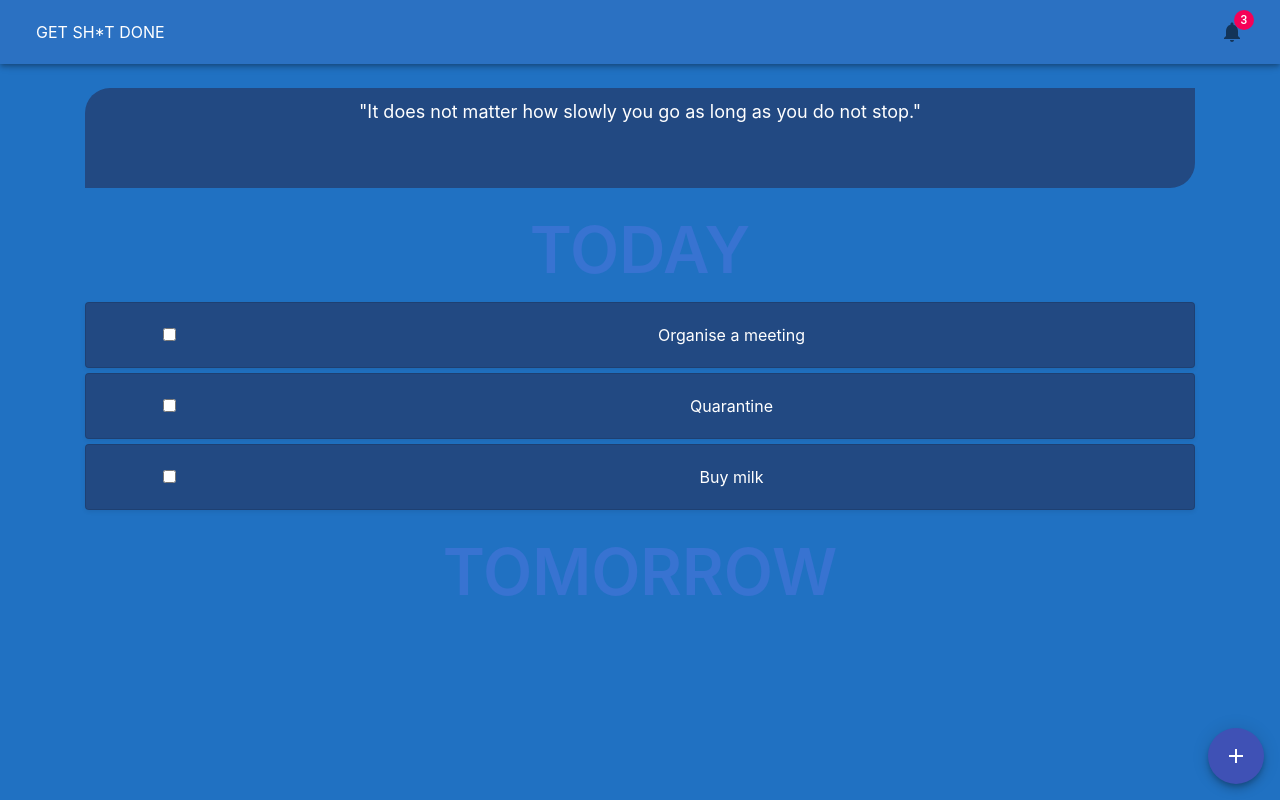
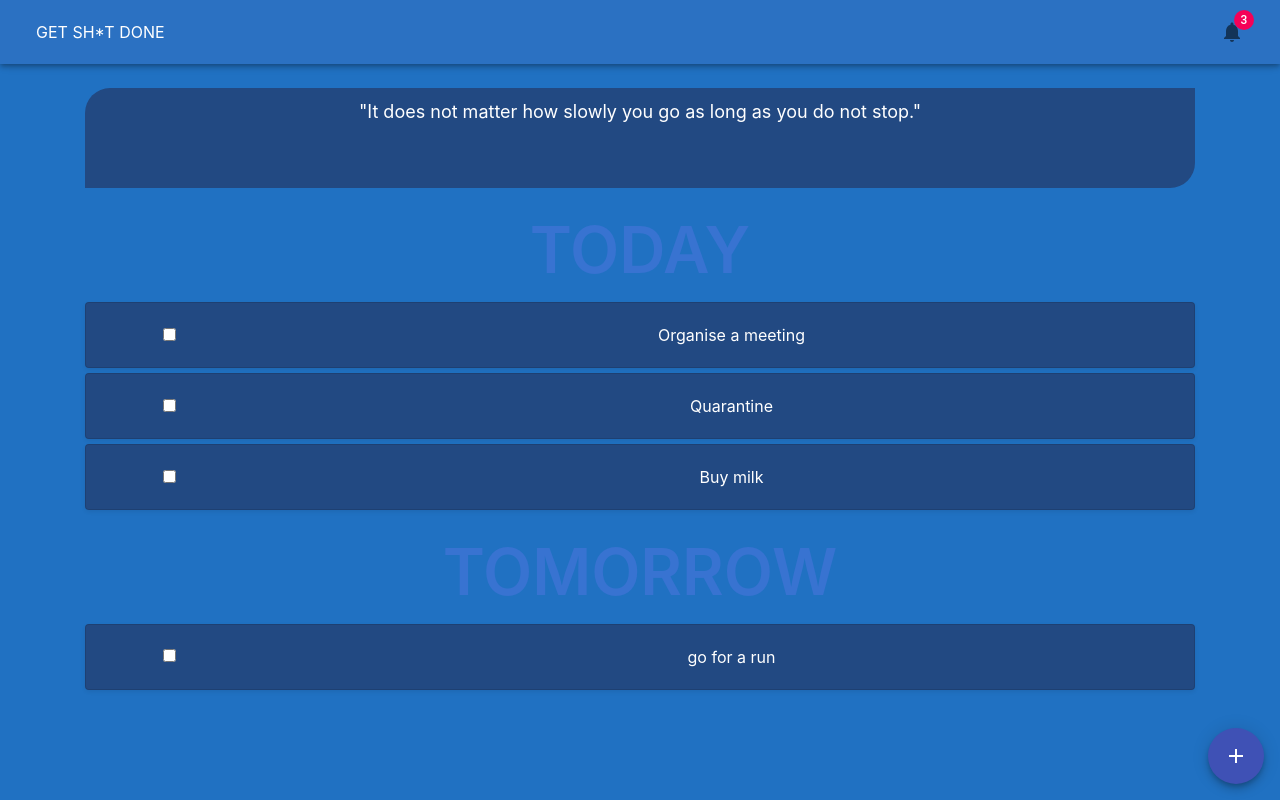
Before and after one commit to BradNichol/todo-app-react, a React (Create React App) app: page / in a window 1280 px wide. Built offline with nearby package versions, Linux system fonts and the light colour scheme.

Commit message:
extra task added for date testing

```diff
--- a/src/App.js
+++ b/src/App.js
@@ -27,6 +27,13 @@ function App() {
       task: "Buy milk",
       type: "personal",
       dueDate: "2020-03-04",
+      completed: false
+    },
+    {
+      id: 4,
+      task: "go for a run",
+      type: "personal",
+      dueDate: "2020-03-05",
       completed: false
     }
   ]);
```
